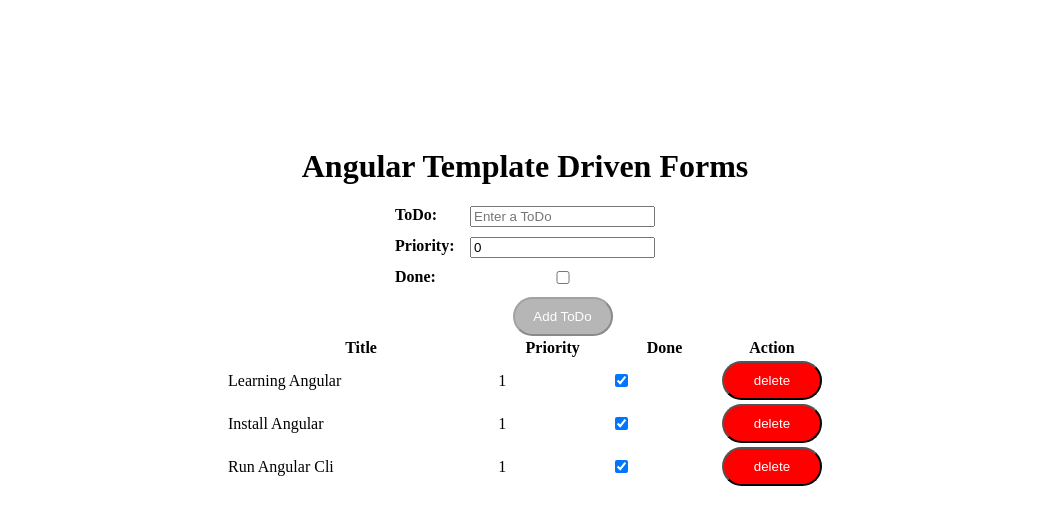
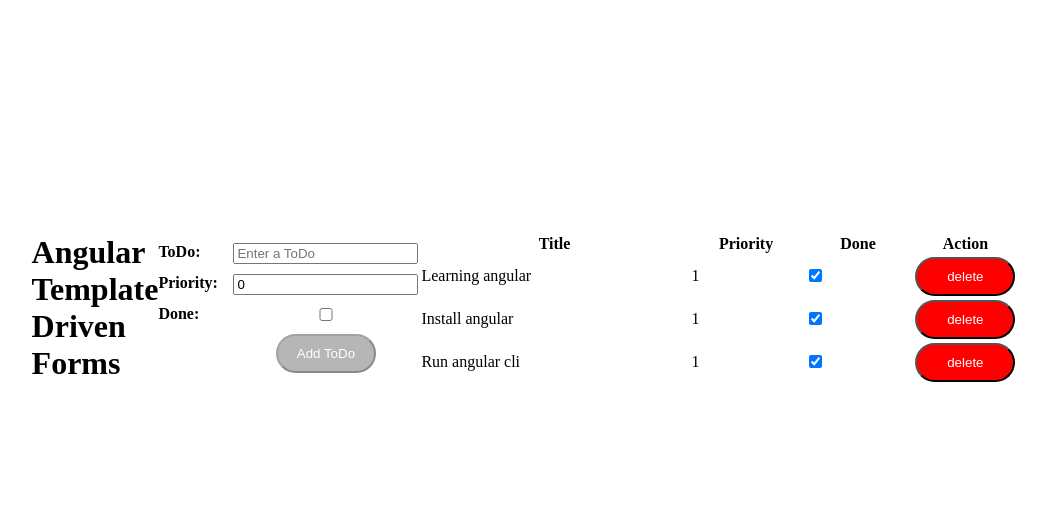
Before and after one commit to sathya0507/angular-app, an Angular app: page / in a window 1280 px wide. Shown: the top 524 px of the page, without its empty margins (115-1161 px from the left). Built offline with nearby package versions, Linux system fonts and the light colour scheme.

Commit message:
concept: Pipes

```diff
--- a/src/app/app.module.ts
+++ b/src/app/app.module.ts
@@ -10,9 +10,10 @@
 import { ParentComponent } from './parent/parent.component';
 import { ChildComponent } from './child/child.component';
 import { TodoListComponent } from './todo-list/todo-list.component';
+import { PropercasePipe } from './shared/pipes/propercase.pipe';
 
 @NgModule({
-  declarations: [AppComponent, TodoComponent, DataBindingComponent, ParentComponent, ChildComponent, TodoListComponent],
+  declarations: [AppComponent, TodoComponent, DataBindingComponent, ParentComponent, ChildComponent, TodoListComponent, PropercasePipe],
   imports: [BrowserModule, AppRoutingModule, FormsModule],
   providers: [],
   bootstrap: [AppComponent],
--- /dev/null
+++ b/src/app/shared/pipes/propercase.pipe.ts
@@ -0,0 +1,11 @@
+import { Pipe, PipeTransform } from '@angular/core';
+
+@Pipe({
+  name: 'propercase',
+})
+export class PropercasePipe implements PipeTransform {
+  transform(value: string): string {
+    if (!value) return value;
+    return value.charAt(0).toUpperCase() + value.slice(1).toLowerCase();
+  }
+}
--- a/src/app/todo-list/todo-list.component.html
+++ b/src/app/todo-list/todo-list.component.html
@@ -6,7 +6,7 @@
     <th width="10%">Action</th>
 
     <tr *ngFor="let todo of toDoList">
-      <td>{{ todo.title }}</td>
+      <td>{{ todo.title | propercase }}</td>
       <td>{{ todo.priority }}</td>
       <td>
         <input type="checkbox" [(ngModel)]="todo.done" />
--- a/src/app/todo/todo.component.scss
+++ b/src/app/todo/todo.component.scss
@@ -2,7 +2,7 @@
   width: calc(100vw - 300px);
   height: calc(100vh - 200px);
   display: flex;
-  flex-direction: column;
+  flex-direction: row;
   justify-content: center;
   align-items: center;
 }
```
Also changed, not shown: 1 other file (tests, documents, lock files or other folders).
